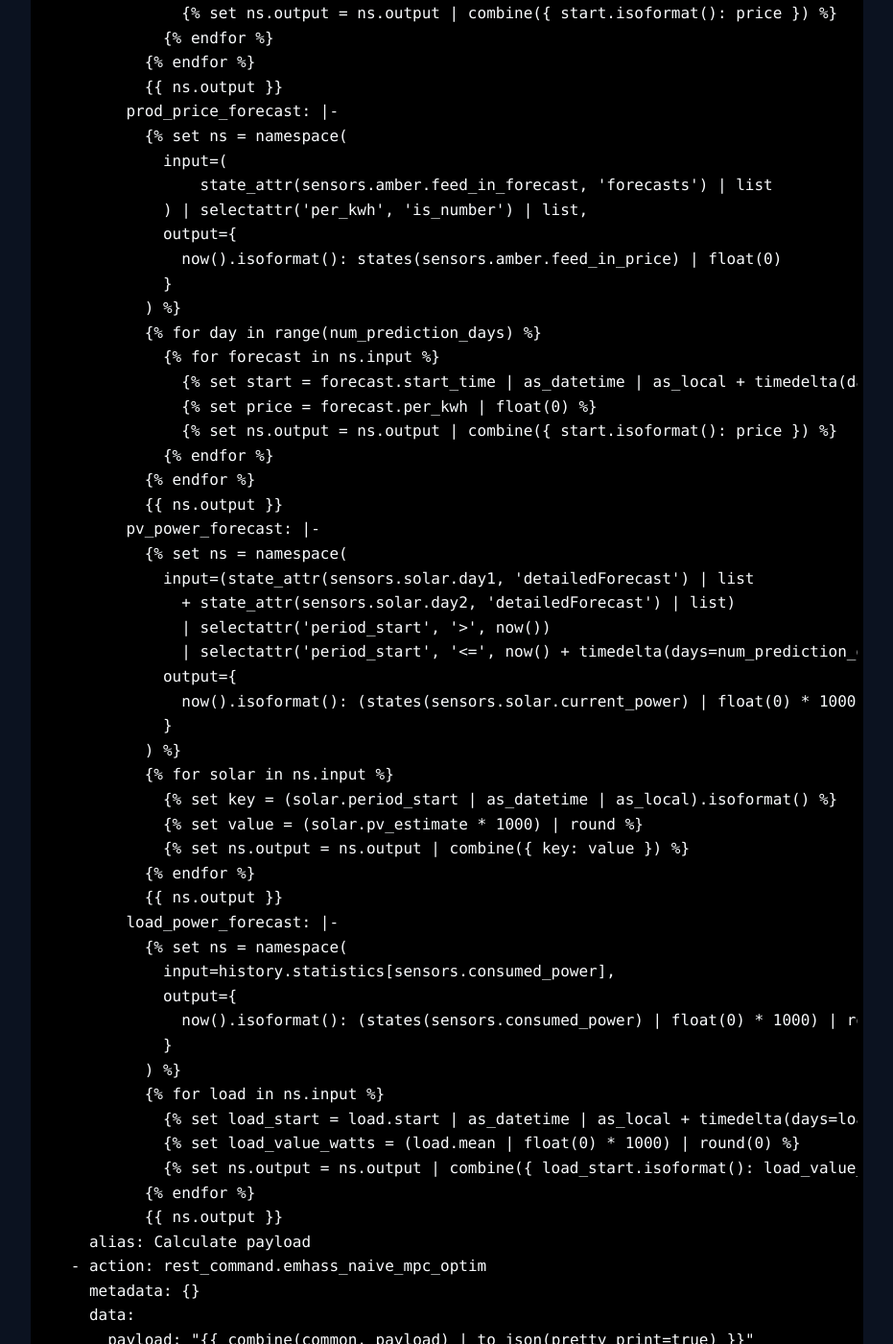
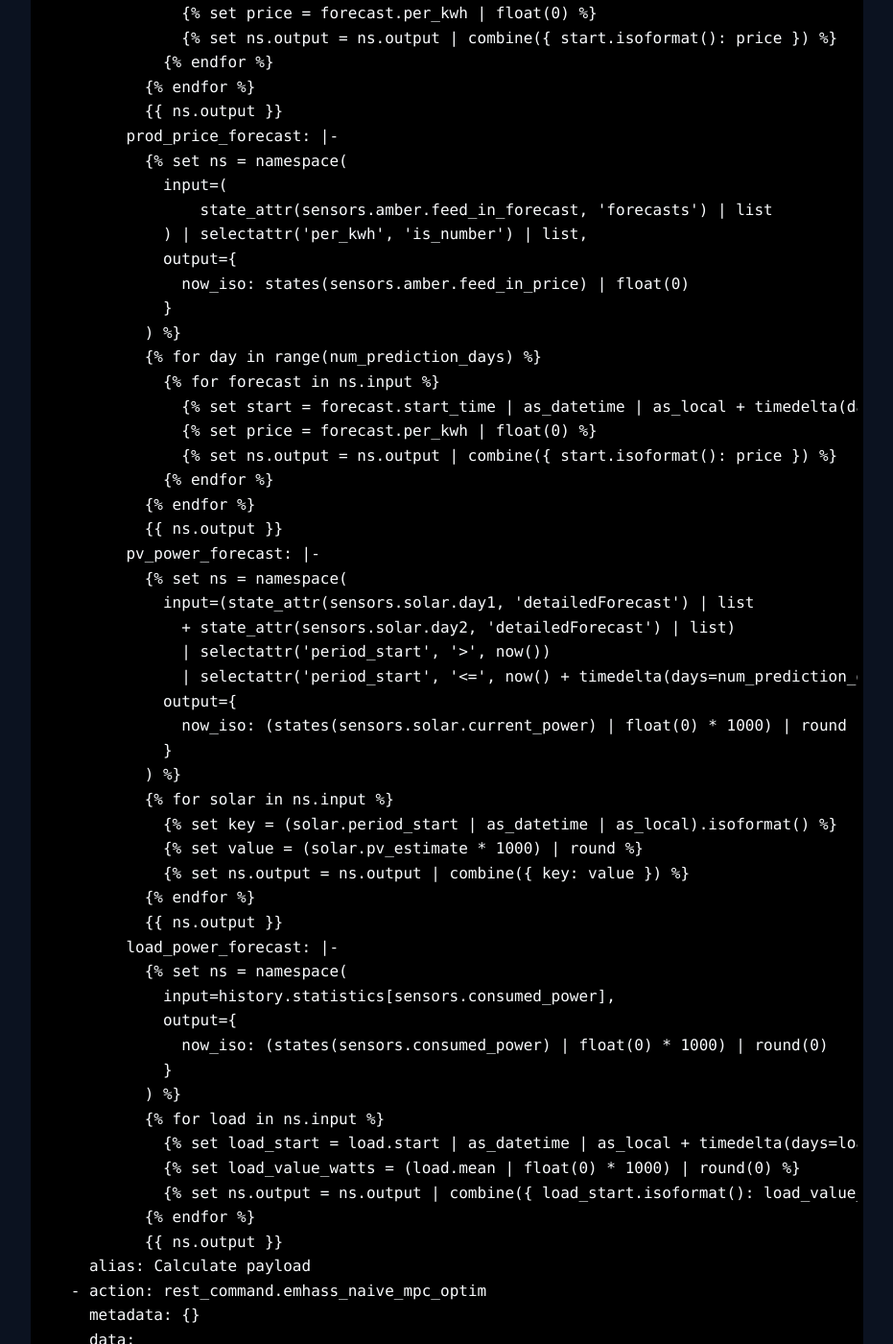
Before and after one commit to AnnableLab/annablelab.github.io, a Jekyll site: the page built from pages/emhass.md, in a window 1280 px wide and 1400 px high, scrolled down 3309 px. Shown: the whole window at 96% size, without its empty margins (174-1105 px from the left). Built offline with Jekyll 4.4.1, drawn with Linux system fonts in a browser that asks for light colours; some of the changed text lies outside the part shown.

Commit message:
Extract now calculation and remove microseconds

```diff
--- a/_includes/emhass_script.yaml
+++ b/_includes/emhass_script.yaml
@@ -55,6 +55,7 @@
       num_forecasts: "{{ (60 / optimization_time_step * 24 * num_prediction_days) | int }}"
       soc_init: "{{ (states(sensors.battery_soc) | float(0) / 100) | round(3) }}"
       soc_final: "{{ battery_minimum_percent / 100 }}"
+      now_iso: "{{ now().replace(microsecond=0).isoformat() }}"
       common:
         cost_fun: "{{ cost_fun }}"
         prediction_horizon: "{{ num_forecasts }}"
@@ -83,7 +84,7 @@
                 state_attr(sensors.amber.general_forecast, 'forecasts') | list
             ) | selectattr('per_kwh', 'is_number') | list,
             output={
-              now().isoformat(): states(sensors.amber.general_price) | float(0)
+              now_iso: states(sensors.amber.general_price) | float(0)
             }
           ) %}
           {% for day in range(num_prediction_days) %}
@@ -100,7 +101,7 @@
                 state_attr(sensors.amber.feed_in_forecast, 'forecasts') | list
             ) | selectattr('per_kwh', 'is_number') | list,
             output={
-              now().isoformat(): states(sensors.amber.feed_in_price) | float(0)
+              now_iso: states(sensors.amber.feed_in_price) | float(0)
             }
           ) %}
           {% for day in range(num_prediction_days) %}
@@ -118,7 +119,7 @@
               | selectattr('period_start', '>', now())
               | selectattr('period_start', '<=', now() + timedelta(days=num_prediction_days)),
             output={
-              now().isoformat(): (states(sensors.solar.current_power) | float(0) * 1000) | round
+              now_iso: (states(sensors.solar.current_power) | float(0) * 1000) | round
             }
           ) %}
           {% for solar in ns.input %}
@@ -131,7 +132,7 @@
           {% set ns = namespace(
             input=history.statistics[sensors.consumed_power],
             output={
-              now().isoformat(): (states(sensors.consumed_power) | float(0) * 1000) | round(0)
+              now_iso: (states(sensors.consumed_power) | float(0) * 1000) | round(0)
             }
           ) %}
           {% for load in ns.input %}
```
